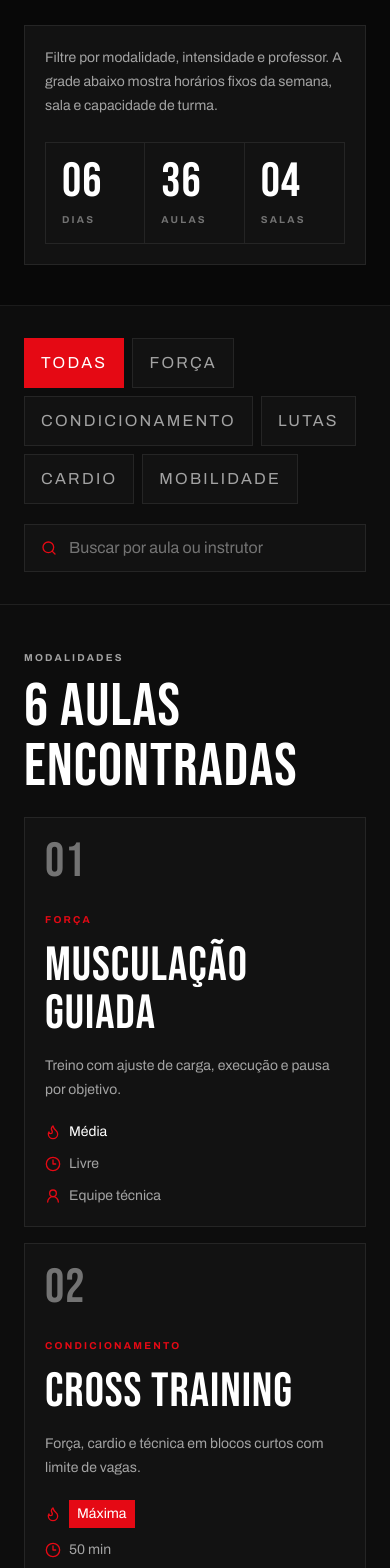
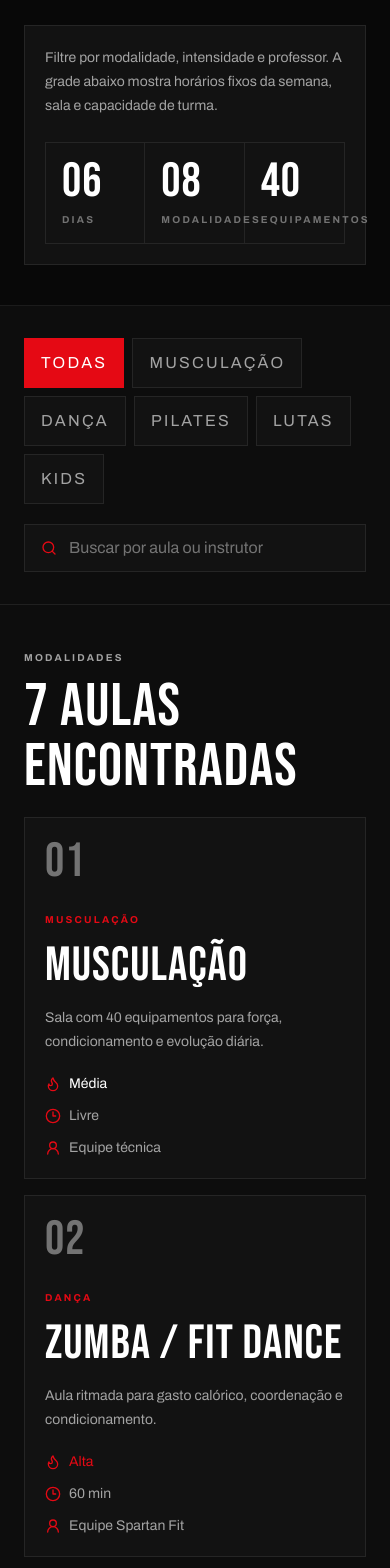
Before and after one commit to cesar903/SpartanFit, a Next.js app: page /aulas in a window 390 px wide. Shown: the part 432-2000 px from the top of the page. Built offline with nearby package versions, Linux system fonts and the light colour scheme.

Commit message:
fix: info

```diff
--- a/app/aulas/class-board.tsx
+++ b/app/aulas/class-board.tsx
@@ -11,7 +11,7 @@ import {
 } from "lucide-react";
 import { useEffect, useMemo, useState } from "react";
 
-type Category = "Todas" | "Força" | "Condicionamento" | "Lutas" | "Cardio" | "Mobilidade";
+type Category = "Todas" | "Musculação" | "Dança" | "Pilates" | "Lutas" | "Kids";
 
 type ClassItem = {
   id: string;
@@ -36,85 +36,97 @@ type ScheduleSlot = {
 
 const categories: Category[] = [
   "Todas",
-  "Força",
-  "Condicionamento",
+  "Musculação",
+  "Dança",
+  "Pilates",
   "Lutas",
-  "Cardio",
-  "Mobilidade",
+  "Kids",
 ];
 
 const classes: ClassItem[] = [
   {
-    id: "musculacao-guiada",
-    name: "Musculação Guiada",
-    category: "Força",
+    id: "musculacao",
+    name: "Musculação",
+    category: "Musculação",
     intensity: "Média",
     duration: "Livre",
     instructor: "Equipe técnica",
-    capacity: 42,
-    summary: "Treino com ajuste de carga, execução e pausa por objetivo.",
+    capacity: 40,
+    summary: "Sala com 40 equipamentos para força, condicionamento e evolução diária.",
     details:
-      "Ideal para hipertrofia, recomposição corporal e retorno ao treino. O professor revisa movimentos principais, controla progressão e troca exercícios quando necessário.",
+      "Musculação de segunda a sexta, das 06h às 22h, e aos sábados, das 09h às 12h. Estrutura de 500m² com acompanhamento no piso e equipamentos para treinar com consistência.",
   },
   {
-    id: "cross-training",
-    name: "Cross Training",
-    category: "Condicionamento",
-    intensity: "Máxima",
-    duration: "50 min",
-    instructor: "Caio Torres",
-    capacity: 16,
-    summary: "Força, cardio e técnica em blocos curtos com limite de vagas.",
+    id: "zumba-fit-dance",
+    name: "Zumba / Fit Dance",
+    category: "Dança",
+    intensity: "Alta",
+    duration: "60 min",
+    instructor: "Equipe Spartan Fit",
+    capacity: 24,
+    summary: "Aula ritmada para gasto calórico, coordenação e condicionamento.",
     details:
-      "Aula com aquecimento técnico, bloco de força e treino metabolic conditioning. Cargas são escaladas por nível e o aluno não treina sem correção.",
+      "Zumba e Fit Dance acontecem segunda e quarta, das 19h às 20h. A aula combina música, sequência guiada e intensidade progressiva.",
   },
   {
-    id: "muay-thai",
-    name: "Muay Thai",
+    id: "pilates",
+    name: "Pilates",
+    category: "Pilates",
+    intensity: "Baixa",
+    duration: "60 min",
+    instructor: "Equipe Spartan Fit",
+    capacity: 14,
+    summary: "Controle corporal, mobilidade e fortalecimento com técnica.",
+    details:
+      "Pilates acontece terça e quinta, das 07h às 08h. Indicado para postura, consciência corporal, estabilidade e retorno gradual ao treino.",
+  },
+  {
+    id: "boxe",
+    name: "Boxe",
     category: "Lutas",
     intensity: "Alta",
     duration: "60 min",
-    instructor: "Dani Rocha",
-    capacity: 22,
-    summary: "Base, golpes, defesa, saco e condicionamento específico.",
+    instructor: "Equipe Spartan Fit",
+    capacity: 20,
+    summary: "Base, golpes, esquiva, saco e condicionamento.",
     details:
-      "Treino para iniciantes e intermediários, com contato controlado. Luvas são obrigatórias e caneleira é indicada a partir do segundo mês.",
+      "Boxe acontece terça e quinta, das 08h às 09h. Treino técnico com foco em coordenação, defesa, potência e condicionamento.",
   },
   {
-    id: "spinning",
-    name: "Spinning",
-    category: "Cardio",
+    id: "jiu-jitsu-adulto",
+    name: "Jiu-jitsu Adulto",
+    category: "Lutas",
     intensity: "Alta",
-    duration: "45 min",
-    instructor: "Livia Moura",
-    capacity: 28,
-    summary: "Cardio por zona, bike regulada e bloco final de sprint.",
+    duration: "120 min",
+    instructor: "Equipe Spartan Fit",
+    capacity: 24,
+    summary: "Técnica, rola controlado, defesa e evolução no tatame.",
     details:
-      "Sala dedicada com ventilação reforçada. O instrutor regula bike, cadência e resistência para reduzir improviso e manter intensidade real.",
+      "Jiu-jitsu adulto acontece terça e quinta, das 20h às 22h. Aula para desenvolver base, posicionamento, defesa e resistência.",
   },
   {
-    id: "mobilidade",
-    name: "Mobilidade Atlética",
-    category: "Mobilidade",
-    intensity: "Baixa",
-    duration: "40 min",
-    instructor: "Rafa Nunes",
+    id: "kickboxing",
+    name: "Kickboxing",
+    category: "Lutas",
+    intensity: "Alta",
+    duration: "60 min",
+    instructor: "Equipe Spartan Fit",
     capacity: 18,
-    summary: "Quadril, tornozelo, ombro e coluna para treinar melhor.",
+    summary: "Chutes, golpes, deslocamento e condicionamento intenso.",
     details:
-      "Sessão focada em amplitude, controle articular e preparação para agachamento, levantamento terra, corrida e lutas.",
+      "Kickboxing acontece segunda e quarta, das 21h às 22h. Aula dinâmica para técnica de luta, cardio e potência.",
   },
   {
-    id: "boxe-fit",
-    name: "Boxe Fit",
-    category: "Lutas",
-    intensity: "Alta",
-    duration: "50 min",
-    instructor: "Nando Lima",
-    capacity: 20,
-    summary: "Manopla, saco, esquiva e rounds curtos sem sparring obrigatório.",
+    id: "jiu-jitsu-kids",
+    name: "Jiu-jitsu Kids",
+    category: "Kids",
+    intensity: "Média",
+    duration: "60 min",
+    instructor: "Equipe Spartan Fit",
+    capacity: 18,
+    summary: "Turmas Kids 1, 2 e 3 com horários por idade e evolução técnica.",
     details:
-      "Aula ritmada para técnica e condicionamento. O treino combina deslocamento, coordenação, core e sequências de golpes.",
+      "Kids 1: segunda, das 20h às 21h, e quinta, das 18h às 19h. Kids 2: terça e sexta, das 18h30 às 19h30. Kids 3: terça e sexta, das 19h30 às 20h30.",
   },
 ];
 
@@ -122,54 +134,53 @@ const schedule: ScheduleSlot[] = [
   {
     day: "Seg",
     slots: [
-      { time: "06:10", classId: "spinning", room: "Bike" },
-      { time: "07:00", classId: "musculacao-guiada", room: "Peso livre" },
-      { time: "19:00", classId: "cross-training", room: "Arena" },
-      { time: "20:00", classId: "muay-thai", room: "Tatame" },
+      { time: "06h-22h", classId: "musculacao", room: "Peso livre" },
+      { time: "19h-20h", classId: "zumba-fit-dance", room: "Sala coletiva" },
+      { time: "20h-21h", classId: "jiu-jitsu-kids", room: "Tatame / Kids 1" },
+      { time: "21h-22h", classId: "kickboxing", room: "Tatame" },
     ],
   },
   {
     day: "Ter",
     slots: [
-      { time: "06:30", classId: "mobilidade", room: "Estúdio" },
-      { time: "12:15", classId: "boxe-fit", room: "Tatame" },
-      { time: "18:30", classId: "spinning", room: "Bike" },
-      { time: "20:00", classId: "muay-thai", room: "Tatame" },
+      { time: "06h-22h", classId: "musculacao", room: "Peso livre" },
+      { time: "07h-08h", classId: "pilates", room: "Sala coletiva" },
+      { time: "08h-09h", classId: "boxe", room: "Tatame" },
+      { time: "18h30-19h30", classId: "jiu-jitsu-kids", room: "Tatame / Kids 2" },
+      { time: "19h30-20h30", classId: "jiu-jitsu-kids", room: "Tatame / Kids 3" },
+      { time: "20h-22h", classId: "jiu-jitsu-adulto", room: "Tatame" },
     ],
   },
   {
     day: "Qua",
     slots: [
-      { time: "07:00", classId: "musculacao-guiada", room: "Peso livre" },
-      { time: "12:10", classId: "cross-training", room: "Arena" },
-      { time: "19:00", classId: "cross-training", room: "Arena" },
-      { time: "20:10", classId: "boxe-fit", room: "Tatame" },
+      { time: "06h-22h", classId: "musculacao", room: "Peso livre" },
+      { time: "19h-20h", classId: "zumba-fit-dance", room: "Sala coletiva" },
+      { time: "21h-22h", classId: "kickboxing", room: "Tatame" },
     ],
   },
   {
     day: "Qui",
     slots: [
-      { time: "06:10", classId: "spinning", room: "Bike" },
-      { time: "07:10", classId: "mobilidade", room: "Estúdio" },
-      { time: "18:40", classId: "musculacao-guiada", room: "Peso livre" },
-      { time: "20:00", classId: "muay-thai", room: "Tatame" },
+      { time: "06h-22h", classId: "musculacao", room: "Peso livre" },
+      { time: "07h-08h", classId: "pilates", room: "Sala coletiva" },
+      { time: "08h-09h", classId: "boxe", room: "Tatame" },
+      { time: "18h-19h", classId: "jiu-jitsu-kids", room: "Tatame / Kids 1" },
+      { time: "20h-22h", classId: "jiu-jitsu-adulto", room: "Tatame" },
     ],
   },
   {
     day: "Sex",
     slots: [
-      { time: "06:30", classId: "cross-training", room: "Arena" },
-      { time: "12:15", classId: "spinning", room: "Bike" },
-      { time: "19:00", classId: "cross-training", room: "Arena" },
-      { time: "20:00", classId: "boxe-fit", room: "Tatame" },
+      { time: "06h-22h", classId: "musculacao", room: "Peso livre" },
+      { time: "18h30-19h30", classId: "jiu-jitsu-kids", room: "Tatame / Kids 2" },
+      { time: "19h30-20h30", classId: "jiu-jitsu-kids", room: "Tatame / Kids 3" },
     ],
   },
   {
     day: "Sab",
     slots: [
-      { time: "08:00", classId: "mobilidade", room: "Estúdio" },
-      { time: "09:00", classId: "spinning", room: "Bike" },
-      { time: "10:00", classId: "cross-training", room: "Arena" },
+      { time: "09h-12h", classId: "musculacao", room: "Peso livre" },
     ],
   },
 ];
@@ -243,8 +254,8 @@ export function ClassBoard() {
             <div className="mt-6 grid grid-cols-3 divide-x divide-line border border-line">
               {[
                 ["06", "dias"],
-                ["36", "aulas"],
-                ["04", "salas"],
+                ["08", "modalidades"],
+                ["40", "equipamentos"],
               ].map(([value, label]) => (
                 <div key={label} className="p-4">
                   <p className="display-cut text-5xl leading-none text-foreground">
@@ -454,7 +465,12 @@ export function ClassBoard() {
                   ["Intensidade", selectedClass.intensity],
                   ["Duração", selectedClass.duration],
                   ["Instrutor", selectedClass.instructor],
-                  ["Capacidade", `${selectedClass.capacity} alunos`],
+                  [
+                    selectedClass.id === "musculacao" ? "Estrutura" : "Capacidade",
+                    selectedClass.id === "musculacao"
+                      ? `${selectedClass.capacity} equipamentos`
+                      : `${selectedClass.capacity} alunos`,
+                  ],
                 ].map(([label, value]) => (
                   <div key={label} className="border border-line bg-surface p-4">
                     <dt className="micro-label text-subtle">{label}</dt>
--- a/app/components/site-footer.tsx
+++ b/app/components/site-footer.tsx
@@ -28,8 +28,8 @@ export function SiteFooter() {
             Musculação, lutas e condicionamento sem enrolação.
           </h2>
           <p className="mt-5 max-w-md text-sm leading-6 text-muted">
-            3000m² climatizados, treino acompanhado e avaliação física no primeiro
-            acesso.
+            500m² de estrutura, 40 equipamentos, 12 funcionários e modalidades
+            para treinar saúde, força e condicionamento.
           </p>
           <CtaButton href="/contato" className="mt-7">
             Marcar visita
@@ -60,7 +60,7 @@ export function SiteFooter() {
             </p>
             <p className="flex gap-3">
               <Clock3 aria-hidden="true" className="mt-1 size-4 shrink-0 text-accent" />
-              Segunda a sexta, 05h às 23h. Sábado, 07h às 18h.
+              Segunda a sexta, 06h às 22h. Sábado, 09h às 12h.
             </p>
             <p className="flex gap-3">
               <Phone aria-hidden="true" className="mt-1 size-4 shrink-0 text-accent" />
--- a/app/contato/contact-board.tsx
+++ b/app/contato/contact-board.tsx
@@ -15,17 +15,18 @@ import {
 import { useState } from "react";
 
 const hours = [
-  ["Seg-Sex", "05h às 23h"],
-  ["Sábado", "07h às 18h"],
-  ["Domingo", "08h às 14h"],
+  ["Seg-Sex", "06h às 22h"],
+  ["Sábado", "09h às 12h"],
 ];
 
 const visitOptions = [
   "Musculação",
-  "Cross Training",
-  "Lutas",
-  "Spinning",
-  "Mobilidade",
+  "Zumba / Fit Dance",
+  "Pilates",
+  "Boxe",
+  "Jiu-jitsu Adulto",
+  "Kickboxing",
+  "Jiu-jitsu Kids",
 ];
 
 const contactPoints = [
@@ -62,10 +63,9 @@ export function ContactBoard() {
           <div className="border border-line bg-surface p-5">
             <p className="text-sm leading-6 text-muted">
               A visita leva 30 minutos: tour pela unidade, conversa de objetivo,
-              indicação de modalidade e aula experimental quando houver vaga no
-              horário.
+              indicação de modalidade e orientação sobre horários disponíveis.
             </p>
-            <div className="mt-6 grid gap-3 sm:grid-cols-3">
+            <div className="mt-6 grid gap-3 sm:grid-cols-2">
               {hours.map(([day, time]) => (
                 <div key={day} className="border border-line bg-background p-4">
                   <p className="micro-label text-subtle">{day}</p>
@@ -119,7 +119,7 @@ export function ContactBoard() {
                   Jardim Tupã, São Bernardo do Campo - SP
                 </h2>
                 <p className="mt-3 text-sm leading-6 text-muted">
-                  Estacionamento conveniado na Rua Vergueiro, 2 horas com desconto.
+                  Estr. Henrique Rosa, 555. Unidade com 500m² e 40 equipamentos.
                 </p>
               </div>
             </div>
@@ -131,8 +131,8 @@ export function ContactBoard() {
               Reserve seu primeiro treino.
             </h2>
             <p className="mt-4 max-w-2xl text-sm leading-6 text-muted">
-              Preencha os dados e indique o melhor horário. O retorno acontece por
-              WhatsApp no mesmo dia útil.
+              Preencha os dados e indique a modalidade. O retorno acontece por
+              WhatsApp para confirmar o melhor horário.
             </p>
 
             {sent ? (
@@ -217,7 +217,7 @@ export function ContactBoard() {
                     <input
                       required
                       name="preferredTime"
-                      placeholder="Ex: terça, 19h"
+                      placeholder="Ex: terça, 20h"
                       className="min-w-0 flex-1 bg-transparent text-sm text-foreground outline-none placeholder:text-subtle"
                     />
                   </span>
--- a/app/layout.tsx
+++ b/app/layout.tsx
@@ -23,7 +23,7 @@ export const metadata: Metadata = {
     template: "%s | Spartan Fit",
   },
   description:
-    "Academia premium com musculação, cross training, lutas, spinning e avaliação técnica em ambiente climatizado.",
+    "Academia com musculação, Zumba, Fit Dance, Pilates, Boxe, Jiu-jitsu e Kickboxing em Jardim Tupã.",
 };
 
 export default function RootLayout({ children }: LayoutProps<"/">) {
--- a/app/page.tsx
+++ b/app/page.tsx
@@ -10,10 +10,10 @@ import {
 import { CtaButton } from "./components/cta-button";
 
 const quickStats = [
-  { label: "Área climatizada", value: "3000m²" },
-  { label: "Funcionamento", value: "05h-23h" },
-  { label: "Modalidades", value: "18+" },
-  { label: "Avaliação inicial", value: "Incluída" },
+  { label: "Área de treino", value: "500m²" },
+  { label: "Equipamentos", value: "40" },
+  { label: "Funcionários", value: "12" },
+  { label: "Seg-sex", value: "06h-22h" },
 ];
 
 const highlights = [
@@ -24,8 +24,8 @@ const highlights = [
   },
   {
     icon: Clock3,
-    label: "Grade cheia",
-    text: "Aulas coletivas de manhã, tarde e noite.",
+    label: "Horário amplo",
+    text: "Musculação de segunda a sexta, das 06h às 22h.",
   },
   {
     icon: ShieldCheck,
@@ -36,37 +36,37 @@ const highlights = [
 
 const popularClasses = [
   {
-    name: "Cross Training",
-    schedule: "Seg, qua e sex - 19h",
-    intensity: "Alta intensidade",
-    detail: "Blocos de força, cardio e técnica com limite de 16 alunos.",
+    name: "Zumba / Fit Dance",
+    schedule: "Seg e qua - 19h",
+    intensity: "Cardio ritmado",
+    detail: "Aula coletiva para condicionamento, coordenação e gasto calórico.",
     image: "/images/spartan-fit-6.jpeg",
     imagePosition: "object-center",
     size: "lg:col-span-2 lg:row-span-2",
   },
   {
-    name: "Musculação Guiada",
-    schedule: "Todos os dias",
-    intensity: "Progressão técnica",
-    detail: "Treino ajustado por avaliação, objetivo e histórico de carga.",
+    name: "Musculação",
+    schedule: "Seg a sex 06h-22h / sáb 09h-12h",
+    intensity: "40 equipamentos",
+    detail: "Estrutura de 500m² para treinar força, saúde e condicionamento.",
     image: "/images/spartan-fit-fundo.jpeg",
     imagePosition: "object-center",
     size: "",
   },
   {
-    name: "Muay Thai",
-    schedule: "Ter e qui - 20h",
-    intensity: "Contato controlado",
-    detail: "Base, clinch, saco e condicionamento específico.",
+    name: "Jiu-jitsu",
+    schedule: "Adulto ter e qui - 20h",
+    intensity: "Tatame ativo",
+    detail: "Turmas adulto e kids com horários fixos durante a semana.",
     image: "/images/spartan-fit-3.jpeg",
     imagePosition: "object-center",
     size: "",
   },
   {
-    name: "Spinning",
-    schedule: "Seg a sab",
-    intensity: "Cardio forte",
-    detail: "Sala dedicada com bikes reguladas e treino por zona.",
+    name: "Boxe e Kickboxing",
+    schedule: "Boxe ter/qui 08h; Kick seg/qua 21h",
+    intensity: "Luta e cardio",
+    detail: "Golpes, deslocamento, defesa e condicionamento em treino técnico.",
     image: "/images/spartan-fit-4.jpeg",
     imagePosition: "object-center",
     size: "",
@@ -80,9 +80,9 @@ const testimonials = [
     meta: "Aluno desde 2024",
   },
   {
-    quote: "A aula de cross tem correção real. Ninguém fica perdido no canto.",
+    quote: "As aulas têm correção real. Ninguém fica perdido no canto.",
     author: "Renata P.",
-    meta: "Cross training",
+    meta: "Lutas",
   },
   {
     quote: "Equipamento novo, horário cedo e professor circulando o tempo todo.",
@@ -121,8 +121,8 @@ export default function Home() {
               Treino sério para gente constante.
             </h1>
             <p className="mt-7 max-w-2xl text-base leading-7 text-muted sm:text-lg">
-              Musculação, cross, lutas e cardio em uma estrutura seca, técnica e
-              acompanhada. Plano sem taxa de cancelamento no mensal.
+              Musculação, Zumba, Pilates, Boxe, Jiu-jitsu e Kickboxing em uma
+              estrutura de 500m² com 40 equipamentos e equipe presente.
             </p>
 
             <div className="mt-9 flex flex-col gap-3 sm:flex-row">
@@ -189,7 +189,7 @@ export default function Home() {
             </div>
             <p className="max-w-2xl text-sm leading-6 text-muted lg:justify-self-end">
               Modalidades com horário fixo, limite de vagas e instrutores em sala.
-              O foco é reduzir improviso e manter progressão semanal.
+              O foco é treinar saúde, condicionamento e evolução diária.
             </p>
           </div>
 
@@ -248,7 +248,8 @@ export default function Home() {
             <div className="mt-8 flex items-center gap-4 border-t border-line pt-6">
               <Users aria-hidden="true" className="size-9 text-accent" strokeWidth={2.2} />
               <p className="text-sm leading-6 text-muted">
-                1.800+ alunos ativos entre musculação, lutas e aulas coletivas.
+                Musculação, dança, Pilates e lutas em uma rotina de treinos para
+                evoluir todos os dias.
               </p>
             </div>
           </div>
--- a/app/planos/pricing-board.tsx
+++ b/app/planos/pricing-board.tsx
@@ -40,7 +40,7 @@ const plans: Plan[] = [
       "Troca de treino a cada 45 dias",
       "Sem taxa de cancelamento",
     ],
-    limits: ["Aulas coletivas avulsas", "Sem acesso à área VIP"],
+    limits: ["Aulas coletivas avulsas", "Lutas com reserva"],
   },
   {
     name: "Performance",
@@ -52,12 +52,12 @@ const plans: Plan[] = [
     description: "Musculação, aulas e acompanhamento com agenda semanal.",
     features: [
       "Musculação ilimitada",
-      "Cross, spinning e mobilidade",
+      "Zumba, Pilates e aulas coletivas",
       "Bioimpedância mensal",
       "App de treino com carga registrada",
       "1 convidado por mês",
     ],
-    limits: ["Lutas com reserva obrigatória"],
+    limits: ["Jiu-jitsu Kids não incluso"],
   },
   {
     name: "Black",
@@ -68,7 +68,7 @@ const plans: Plan[] = [
     description: "Para rotina intensa, lutas e uso livre da estrutura premium.",
     features: [
       "Todas as modalidades",
-      "Área VIP e recovery",
+      "Boxe, Kickboxing e Jiu-jitsu",
       "Lutas ilimitadas",
       "2 avaliações mensais",
       "2 convidados por mês",
@@ -83,7 +83,7 @@ const comparisonRows = [
   ["Aulas coletivas inclusas", false, true, true],
   ["Lutas inclusas", false, "reserva", true],
   ["Bioimpedância recorrente", false, true, true],
-  ["Área VIP e recovery", false, false, true],
+  ["Jiu-jitsu Kids", false, false, true],
   ["Sem taxa de cancelamento", true, true, true],
 ] as const;
 
@@ -101,7 +101,7 @@ const faqs = [
   {
     question: "Preciso reservar aula coletiva?",
     answer:
-      "Cross Training, Muay Thai e Boxe Fit exigem reserva por limite de turma. Spinning e mobilidade também usam reserva em horário de pico.",
+      "Zumba, Pilates, Boxe, Jiu-jitsu e Kickboxing podem ter limite de turma. A confirmação acontece no atendimento da unidade.",
   },
   {
     question: "Posso testar antes de fechar?",
--- a/app/sobre/page.tsx
+++ b/app/sobre/page.tsx
@@ -31,27 +31,27 @@ const method = [
   },
   {
     icon: TimerReset,
-    label: "Progressão por ciclo",
-    text: "Treinos revisados em blocos de 30 a 45 dias, com ajuste de volume e descanso.",
+    label: "Rotina completa",
+    text: "Musculação, dança, Pilates e lutas com horários fixos durante a semana.",
   },
   {
     icon: ShieldCheck,
-    label: "Sala sem abandono",
-    text: "Equipe circulando no piso, limite real em aulas coletivas e reserva nos horários fortes.",
+    label: "Equipe presente",
+    text: "12 funcionários para manter atendimento, organização e suporte na rotina de treino.",
   },
 ];
 
 const gallery = [
   {
     title: "Peso livre",
-    text: "Racks, plataformas, barras olímpicas e anilhas bumper.",
+    text: "Área de musculação com 40 equipamentos para treino diário.",
     image: "/images/spartan-fit-7.jpeg",
     imagePosition: "object-center",
     className: "lg:col-span-2 lg:row-span-2",
   },
   {
     title: "Máquinas",
-    text: "Linha convergente, cabos duplos e ajustes rápidos.",
+    text: "Equipamentos para força, condicionamento e saúde.",
     image: "/images/spartan-fit-6.jpeg",
     imagePosition: "object-center",
     className: "",
@@ -64,8 +64,8 @@ const gallery = [
     className: "",
   },
   {
-    title: "Recovery",
-    text: "Mobilidade, soltura e retorno progressivo.",
+    title: "Aulas coletivas",
+    text: "Zumba, Fit Dance, Pilates, Boxe, Kickboxing e Jiu-jitsu.",
     image: "/images/spartan-fit-4.jpeg",
     imagePosition: "object-center",
     className: "lg:col-span-2",
@@ -75,25 +75,25 @@ const gallery = [
 const trainers = [
   {
     name: "Caio Torres",
-    role: "Força e Cross Training",
+    role: "Musculação e condicionamento",
     credential: "CREF 142931-G/SP",
-    focus: "Agachamento, levantamento terra, condicionamento metabólico.",
+    focus: "Acompanhamento de sala, ajustes de treino e evolução diária.",
     image: "/images/spartan-fit-5.jpeg",
     imagePosition: "object-center",
   },
   {
     name: "Dani Rocha",
-    role: "Muay Thai e Boxe Fit",
+    role: "Lutas",
     credential: "Faixa preta / competição amadora",
-    focus: "Base, defesa, rounds técnicos e preparo de iniciantes.",
+    focus: "Boxe, Kickboxing, Jiu-jitsu adulto e turmas kids.",
     image: "/images/spartan-fit-6.jpeg",
     imagePosition: "object-center",
   },
   {
     name: "Rafa Nunes",
-    role: "Mobilidade e Reabilitação",
+    role: "Pilates e aulas coletivas",
     credential: "Fisiologia do exercício",
-    focus: "Quadril, ombro, coluna e retorno à carga sem improviso.",
+    focus: "Pilates, dança, coordenação e condicionamento.",
     image: "/images/spartan-fit-2.jpeg",
     imagePosition: "object-center",
   },
@@ -107,20 +107,19 @@ export default function SobrePage() {
           <div>
             <p className="micro-label text-accent">Sobre a Spartan Fit</p>
             <h1 className="display-cut mt-4 text-[84px] leading-[0.84] text-foreground sm:text-[132px] lg:text-[160px]">
-              Estrutura grande. Método simples.
+              Estrutura real. Rotina completa.
             </h1>
           </div>
           <div className="border border-line bg-surface p-5">
             <p className="text-sm leading-6 text-muted">
-              A Spartan Fit foi desenhada para reduzir atrito: equipamento certo,
-              professor no piso, grade fixa e plano claro. O aluno entra, treina e
-              sabe o que precisa repetir na próxima semana.
+              A Spartan Fit reúne 500m² de área, 40 equipamentos e 12 funcionários
+              para atender musculação, aulas coletivas e lutas em horários fixos.
             </p>
             <div className="mt-6 grid grid-cols-3 divide-x divide-line border border-line">
               {[
-                ["3000m²", "área"],
-                ["42", "estações"],
-                ["12", "profissionais"],
+                ["500m²", "área"],
+                ["40", "equipamentos"],
+                ["12", "funcionários"],
               ].map(([value, label]) => (
                 <div key={label} className="p-4">
                   <p className="display-cut text-5xl leading-none text-foreground">
@@ -190,8 +189,8 @@ export default function SobrePage() {
               </h2>
             </div>
             <p className="max-w-2xl text-sm leading-6 text-muted lg:justify-self-end">
-              A estrutura não é decoração. Ela separa fluxo de musculação, arena de
-              condicionamento, tatame e área de mobilidade para a rotina não travar.
+              A estrutura organiza musculação, sala coletiva e tatame para receber
+              quem quer cuidar da saúde, ganhar condicionamento e evoluir todos os dias.
             </p>
           </div>
 
```
